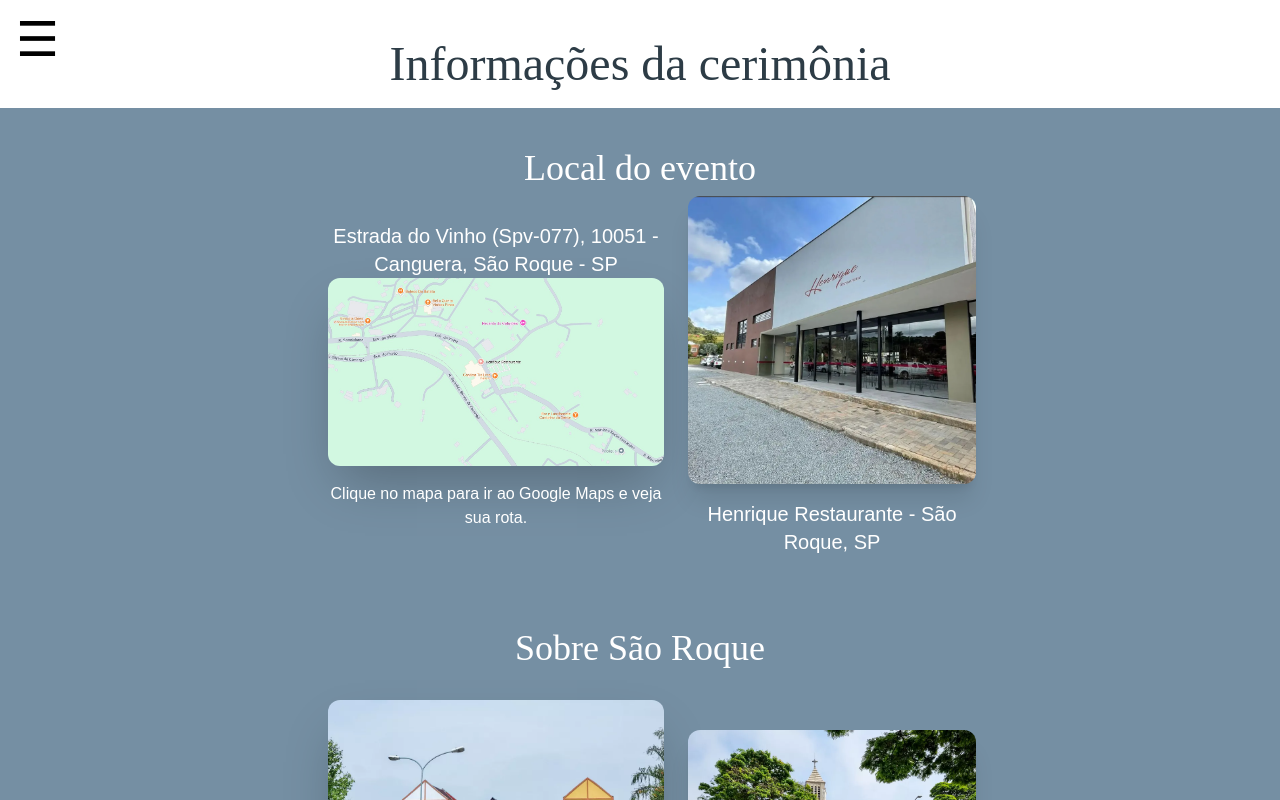
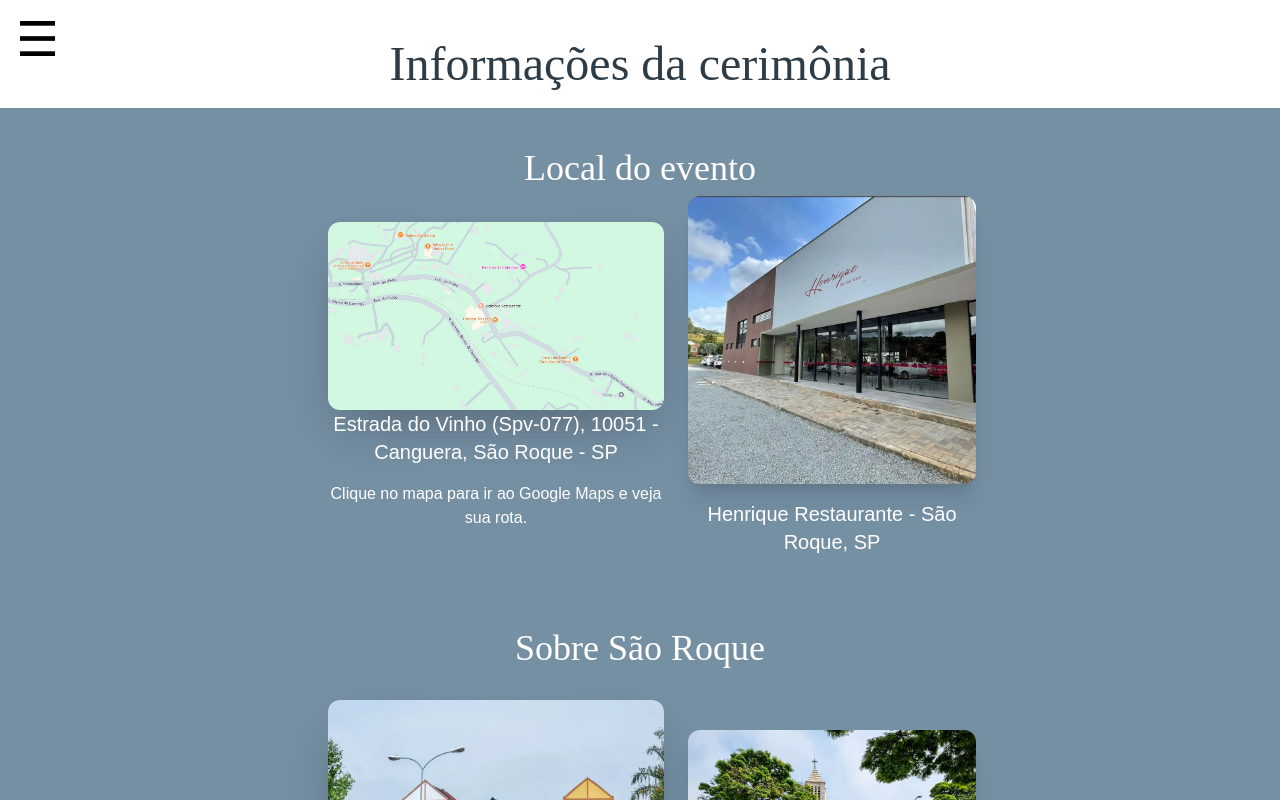
Before and after one commit to rtof06/casamento-marcos-ligia, a Next.js app: page /infos-cerimonia in a window 1280 px wide. Shown: the top 800 px of the page. Built offline with nearby package versions, Linux system fonts and the light colour scheme; no server answers; a web font is replaced by a local one.

Commit message:
ultima alteracao - texto do endereco ficou abaixo do mapa para padronizar

```diff
--- a/src/app/infos-cerimonia/page.tsx
+++ b/src/app/infos-cerimonia/page.tsx
@@ -25,9 +25,6 @@
           <h1 className="title text-4xl">Local do evento</h1>
           <div className="flex items-center justify-center max-md:flex-col ">
             <figure className="w-96 text-center p-6 max-md:flex max-md:flex-col max-md:items-center">
-              <h2 className="text-xl font-textFont">
-                Estrada do Vinho (Spv-077), 10051 - Canguera, São Roque - SP
-              </h2>
               <a
                 href="https://www.google.com/maps/dir//Estrada+do+Vinho,+10051+-+Canguera,+S%C3%A3o+Roque+-+SP,+18145-002/@-23.5634688,-46.6583552,12z/data=!4m8!4m7!1m0!1m5!1m1!1s0x94cf736bf50bbbf5:0xb4cebfec2cba6833!2m2!1d-47.1564046!2d-23.6119997?entry=ttu&g_ep=EgoyMDI1MDIxMC4wIKXMDSoASAFQAw%3D%3D"
                 target="__blank"
@@ -39,6 +36,9 @@
                   className="rounded-xl hover:cursor-pointer shadow-2xl hover:shadow-black hover:shadow-md transition-all w-96 max-xl:w-screen"
                 />
               </a>
+              <h2 className="text-xl font-textFont">
+                Estrada do Vinho (Spv-077), 10051 - Canguera, São Roque - SP
+              </h2>
               <p className="font-textFont mt-4">
                 Clique no mapa para ir ao Google Maps e veja sua rota.
               </p>
```
